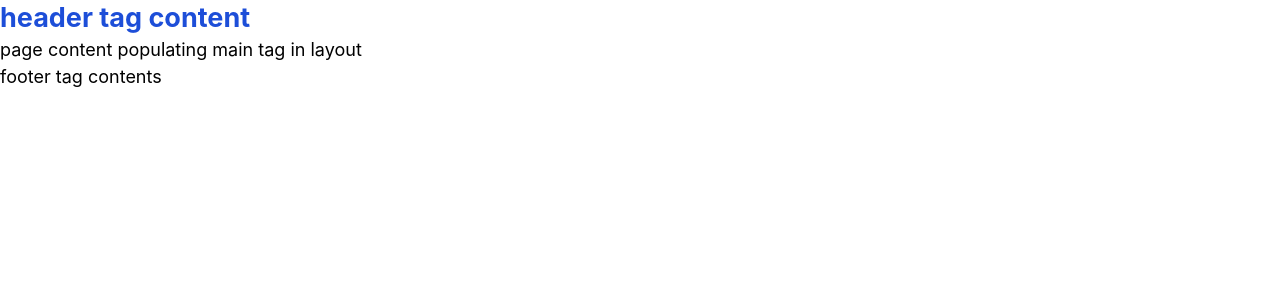
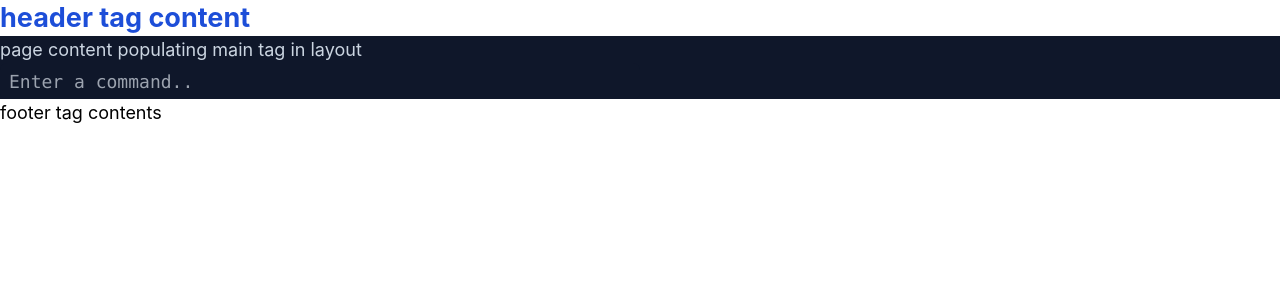
Before and after one commit to blaze-vincent/nlc-2022, a Next.js app: page / in a window 1280 px wide. Shown: the top 300 px of the page. Built offline with nearby package versions, Linux system fonts and the light colour scheme.

Commit message:
move to desktop

```diff
--- a/components/layout.js
+++ b/components/layout.js
@@ -12,7 +12,12 @@ export default function Layout({children}){
 
     <Header />
 
-    <main>{children}</main>
+    <main
+      className="
+      bg-slate-900
+      text-slate-300
+      "
+    >{children}</main>
 
     <Footer />
     </>)
--- /dev/null
+++ b/components/terminal/commandLine.js
@@ -0,0 +1,32 @@
+import { useState, useEffect } from 'react'
+
+export default function CommandLine({submit_message}){
+
+  //placeholder text
+  const defaultPlaceholder = {
+    head: 'Enter a command',
+    tail: ''
+  };
+  const [placeholder, setPlaceholder] = useState(defaultPlaceholder);
+  const animateplaceholderText = function(){
+    setPlaceholder(
+      placeholder.tail.length < 3
+      ? {head: placeholder.head, tail: placeholder.tail.concat('.')}
+      : {head: placeholder.head, tail: ''}
+    )
+  }
+  useEffect(_ => {
+    const effect = setTimeout(_ => {
+      animateplaceholderText()
+    }, 500)
+    return _ => {clearTimeout(effect)}
+  }, [placeholder])
+
+
+  return <input
+    className="caret-white bg-slate-900 text-white font-mono py-1 px-2 rounded-md
+      max-w-screen-sm w-screen focus:outline-none
+      "
+    placeholder={placeholder.head + placeholder.tail}
+  />
+}
--- /dev/null
+++ b/components/terminal/terminal.js
@@ -0,0 +1,14 @@
+export default function Terminal(){
+
+  const messages = [];
+  const submit_message = function(messageText){
+
+  }
+
+  return <div
+    className=''
+  >
+    {}
+    <CommandLine />
+  </div>
+}
--- a/package.json
+++ b/package.json
@@ -8,7 +8,7 @@
     "lint": "next lint"
   },
   "dependencies": {
-    "next": "12.0.7",
+    "next": "^12.0.9",
     "react": "17.0.2",
     "react-dom": "17.0.2"
   },
--- a/pages/index.js
+++ b/pages/index.js
@@ -1,5 +1,8 @@
+import CommandLine from "../components/terminal/commandLine";
+
 export default function Home() {
-  return (
+  return <>
     <p>page content populating main tag in layout</p>
-  )
+    <CommandLine />
+    </>
 }
```
Also changed, not shown: 1 other file (tests, documents, lock files or other folders).
